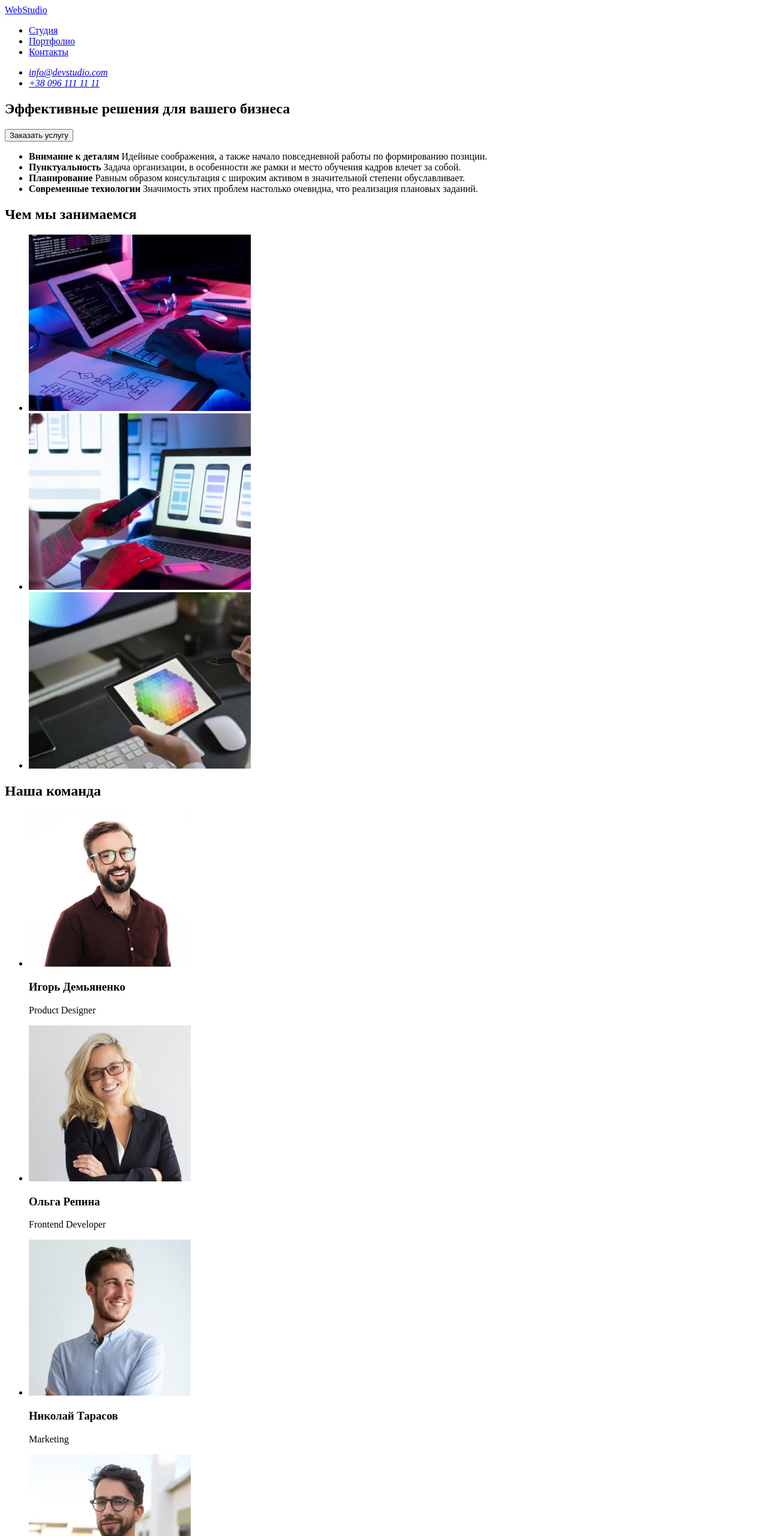
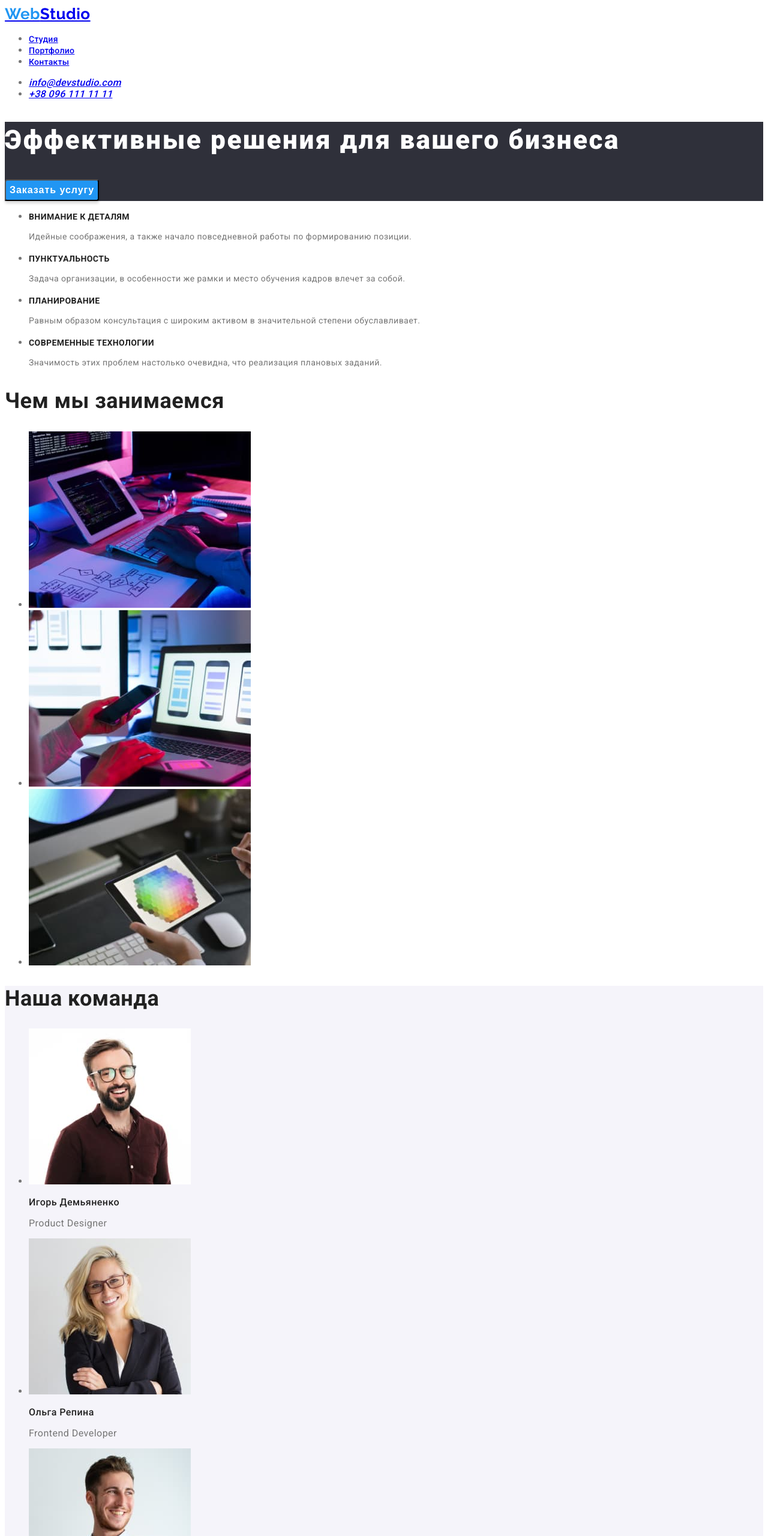
Before and after one commit to andrii-pulya/goit-markup-hw-02, a plain HTML site: page index.html in a window 1280 px wide. Shown: the top 2560 px of the page at 60% size. Drawn offline with Linux system fonts and the light colour scheme.

Commit message:
Проработано оформление
Version 1.0

```diff
--- a/css/styles.css
+++ b/css/styles.css
@@ -0,0 +1,195 @@
+:root {
+  --primary-text-color: #757575;
+  --title-text-color: #212121;
+  --accent-color: #2196f3;
+  --primary-back-color: #ffffff;
+  --secondary-back-color: #f5f4fa;
+  --dark-back-color: #2f303a;
+}
+
+body {
+  background-color: var(--primary-white-color);
+  color: var(--primary-text-color);
+  font-family: "Roboto", sans-serif;
+  letter-spacing: 0.03em;
+  font-weight: 400;
+  font-style: normal;
+}
+
+h2,
+h3 {
+  color: var(--title-text-color);
+}
+
+h2 {
+  font-weight: 700;
+  font-size: 36px;
+  line-height: 1.167;
+}
+
+.primary-background {
+  background: var(--primary-back-color);
+}
+
+.secondary-background {
+  background: var(--secondary-back-color);
+}
+
+.visually-hidden {
+  position: absolute;
+  width: 1px;
+  height: 1px;
+  margin: -1px;
+  border: 0;
+  padding: 0;
+
+  white-space: nowrap;
+  clip-path: inset(100%);
+  clip: rect(0 0 0 0);
+  overflow: hidden;
+}
+
+/* ===== Header ===== */
+.logo {
+  font-family: "Raleway", sans-serif;
+  font-weight: 700;
+  font-size: 26px;
+  line-height: 1.192;
+}
+
+.logo-first-part {
+  color: var(--accent-color);
+}
+
+.navigation-page {
+  font-weight: 500;
+  font-size: 14px;
+  line-height: 1.143;
+  letter-spacing: 0.02em;
+}
+
+.navigation-page:hover,
+.navigation-page:focus {
+  color: var(--accent-color);
+}
+
+.header-contacts {
+  font-size: 16px;
+  line-height: 1.188x;
+  font-weight: 500;
+  letter-spacing: 0.02em;
+}
+
+.header-contacts:hover,
+.header-contacts:focus {
+  color: var(--accent-color);
+}
+
+/* ===== HERO ===== */
+h1 {
+  font-weight: 900;
+  font-size: 44px;
+  line-height: 1.364;
+  letter-spacing: 0.06em;
+  color: #ffffff;
+}
+
+.hero {
+  background: var(--dark-back-color);
+}
+
+.hero-button {
+  font-weight: 700;
+  font-size: 16px;
+  line-height: 1.875;
+  letter-spacing: 0.06em;
+  color: #ffffff;
+  background: #2196f3;
+  box-shadow: 0px 4px 4px rgba(0, 0, 0, 0.15);
+  border-radius: 4px;
+}
+
+/* ===== Advantages =====*/
+.advantages-item {
+  font-size: 14px;
+  line-height: 1.143;
+  letter-spacing: 0.03em;
+  text-transform: uppercase;
+}
+
+.advantages-details {
+  font-size: 14px;
+  line-height: 1.714;
+}
+
+/* ===== What we are doing ===== */
+
+/* ===== Our team ===== */
+.master-name {
+  font-weight: 500;
+  font-size: 16px;
+  line-height: 1.188;
+  letter-spacing: 0.03em;
+}
+
+.master-proffesion {
+  font-size: 16px;
+  line-height: 1.188;
+  letter-spacing: 0.03em;
+}
+
+/* ===== Footer ===== */
+.dark-back {
+  background: var(--dark-back-color);
+}
+
+.address-city {
+  font-size: 14px;
+  line-height: 1.714;
+  color: #ffffff;
+}
+
+.footer-contacts {
+  font-size: 14px;
+  line-height: 1.714;
+  color: rgba(255, 255, 255, 0.6);
+}
+
+/*========== PORTFOLIO ========== */
+.portfolio-button {
+  font-weight: 500;
+  font-size: 1.625;
+  line-height: 26px;
+  color: var(--title-text-color);
+  background: #f5f4fa;
+  border-radius: 4px;
+}
+
+.portfolio-button:hover,
+.portfolio-button:focus {
+  color: #ffffff;
+  background: #2196f3;
+}
+
+.projects-name {
+  font-size: 18px;
+  line-height: 2;
+  letter-spacing: 0.06em;
+}
+
+.projects-type {
+  font-size: 16px;
+  line-height: 1.875;
+  color: var(--primary-text-color);
+}
+
+/*
+<link rel="preconnect" href="https://fonts.gstatic.com">
+<link href="https://fonts.googleapis.com/css2?family=Raleway:wght@700&family=Roboto:wght@400;500;700;900&display=swap" rel="stylesheet">
+
+CSS rules to specify families
+
+font-family: 'Raleway', sans-serif;
+font-family: 'Roboto', sans-serif;
+
+*/ ;
--- a/index.html
+++ b/index.html
@@ -5,6 +5,8 @@
         <meta charset="UTF-8">
         <meta name="description" content="Студия веб-разработки, создание сайтов, дизайн, интернет решения">
         <title lang="en">WebStudio</title>
+        <link rel="preconnect" href="https://fonts.gstatic.com">
+        <link href="https://fonts.googleapis.com/css2?family=Raleway:wght@700&family=Roboto:wght@400;500;700;900&display=swap" rel="stylesheet">
         <link rel="stylesheet" href="./css/styles.css">
     </head>
 
@@ -12,59 +14,59 @@
         <header>
             <!-- Head of the page with navigation and contacts -->
             <nav>
-                <a href="/" lang="en">WebStudio</a>
-                <ul>
+                <a class="logo" href="/" lang="en"><span class="logo-first-part">Web</span>Studio</a>
+                <ul class="navigation">
                     <li>
-                        <a href="#">Студия</a>
+                        <a class="navigation-page" href="#">Студия</a>
                     </li>
                     <li>
-                        <a href="#">Портфолио</a>
+                        <a class="navigation-page" href="#">Портфолио</a>
                     </li>
                     <li>
-                        <a href="#">Контакты</a>
+                        <a class="navigation-page" href="#">Контакты</a>
                     </li>
                 </ul>
             </nav>
             <address>
                 <ul>
-                    <li><a href="mailto:info@devstudio.com">info@devstudio.com</a></li>
-                    <li><a href="tel:+380961111111">+38 096 111 11 11</a></li>
+                    <li><a class="header-contacts" href="mailto:info@devstudio.com">info@devstudio.com</a></li>
+                    <li><a class="header-contacts" href="tel:+380961111111">+38 096 111 11 11</a></li>
                 </ul>
             </address>
         </header>
 
         <main>
             <!-- HERO -->
-            <section>
+            <section class="hero dark-back">
                 <h1>Эффективные решения для вашего бизнеса</h1>
-                <button type="button">Заказать услугу</button>
+                <button class="hero-button" type="button">Заказать услугу</button>
             </section>
 
             <!-- Advantages -->
-            <section>
-                <h2 hidden>Преимущества</h2>
+            <section class="advantages primary-background">
+                <h2 class="visually-hidden">Преимущества</h2>
                     <ul>
                         <li>
-                            <strong>Внимание к деталям</strong>
-                            Идейные соображения, а также начало повседневной работы по формированию позиции.
+                            <h3 class="advantages-item">Внимание к деталям</h3>
+                            <p class="advantages-details">Идейные соображения, а также начало повседневной работы по формированию позиции.</p>
                         </li>
                         <li>
-                            <strong>Пунктуальность</strong>
-                            Задача организации, в особенности же рамки и место обучения кадров влечет за собой.
+                            <h3 class="advantages-item">Пунктуальность</h3>
+                            <p class="advantages-details">Задача организации, в особенности же рамки и место обучения кадров влечет за собой.</p>
                         </li>
                         <li>
-                            <strong>Планирование</strong>
-                            Равным образом консультация с широким активом в значительной степени обуславливает.
+                            <h3 class="advantages-item">Планирование</h3>
+                            <p class="advantages-details">Равным образом консультация с широким активом в значительной степени обуславливает.</p>
                         </li>
                         <li>
-                            <strong>Современные технологии</strong>
-                            Значимость этих проблем настолько очевидна, что реализация плановых заданий.
+                            <h3 class="advantages-item">Современные технологии</h3>
+                            <p class="advantages-details">Значимость этих проблем настолько очевидна, что реализация плановых заданий.</p>
                         </li>
                     </ul>
             </section>
 
             <!-- What we are doing -->
-            <section>
+            <section class="primary-background">
                 <h2>Чем мы занимаемся</h2>
                 <ul>
                     <li>
@@ -80,41 +82,41 @@
             </section>
 
             <!-- Our team -->
-            <section>
+            <section class="secondary-background">
                 <h2>Наша команда</h2>
                 <ul>
                     <li>
                         <img src="./images/igor.jpg" alt="Фотография Игоря" width="270" height="260" >
-                        <h3>Игорь Демьяненко</h3>
-                        <p lang="en">Product Designer</p>
+                        <h3 class="master-name">Игорь Демьяненко</h3>
+                        <p class="master-proffesion" lang="en">Product Designer</p>
                     </li>
                     <li>
                         <img src="./images/olga.jpg" alt="Фотография Ольги" width="270" height="260" >
-                        <h3>Ольга Репина</h3>
-                        <p lang="en">Frontend Developer</p>
+                        <h3 class="master-name">Ольга Репина</h3>
+                        <p class="master-proffesion" lang="en">Frontend Developer</p>
                     </li>
                     <li>
                         <img src="./images/nikolai.jpg" alt="Фотография Николая" width="270" height="260" >
-                        <h3>Николай Тарасов</h3>
-                        <p lang="en">Marketing</p>
+                        <h3 class="master-name">Николай Тарасов</h3>
+                        <p class="master-proffesion" lang="en">Marketing</p>
                     </li>
                     <li>
                         <img src="./images/mihail.jpg" alt="Фотография Михаила" width="270" height="260" >
-                        <h3>Михаил Ермаков</h3>
-                        <p lang="en">UI Designer</p>
+                        <h3 class="master-name">Михаил Ермаков</h3>
+                        <p class="master-proffesion" lang="en">UI Designer</p>
                     </li>
                 </ul>
             </section>
         </main>
 
-        <footer>
+        <footer class="footer dark-back">
             <!-- How to find us -->
-            <a href="/" lang="en">WebStudio</a>
+            <a class="logo" href="/" lang="en"><span class="logo-first-part">Web</span>Studio</a>
             <address>
                 <ul>
-                    <li><a href="https://goo.gl/maps/ZabV1cW9UMFbz3gw6" target="_blank" rel="noreferrer noopener">г. Киев, пр-т Леси Украинки, 26</a></li>
-                    <li><a href="mailto:info@devstudio.com">info@devstudio.com</a></li>
-                    <li><a href="tel:+380961111111">+38 096 111 11 11</a></li>
+                    <li class="address-city"><a href="https://goo.gl/maps/ZabV1cW9UMFbz3gw6" target="_blank" rel="noreferrer noopener">г. Киев, пр-т Леси Украинки, 26</a></li>
+                    <li class="footer-contacts"><a href="mailto:info@devstudio.com">info@devstudio.com</a></li>
+                    <li class="footer-contacts"><a href="tel:+380961111111">+38 096 111 11 11</a></li>
                 </ul>
             </address>
         </footer>
```
Also changed, not shown: portfolio.html (+41 -39 lines).
